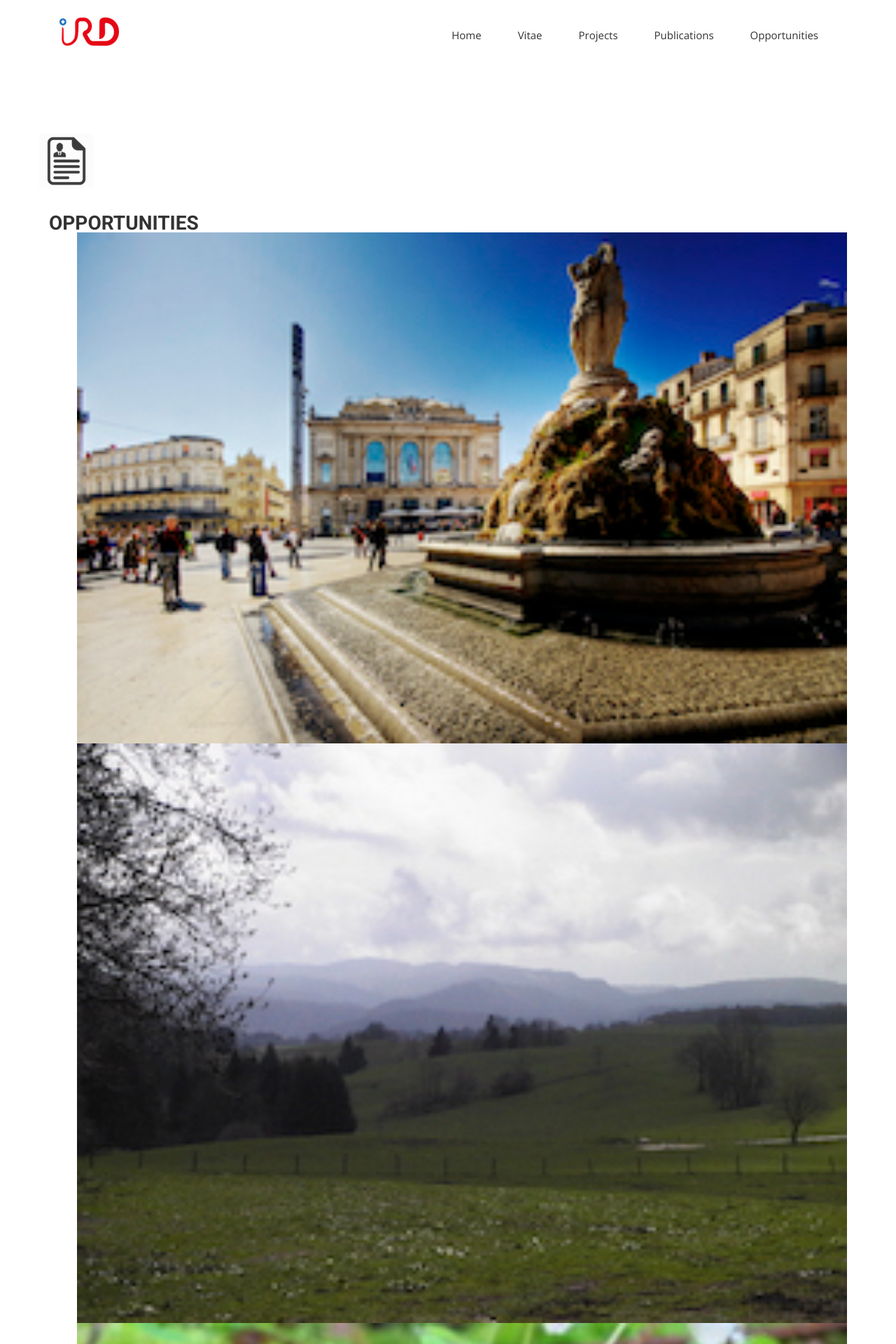
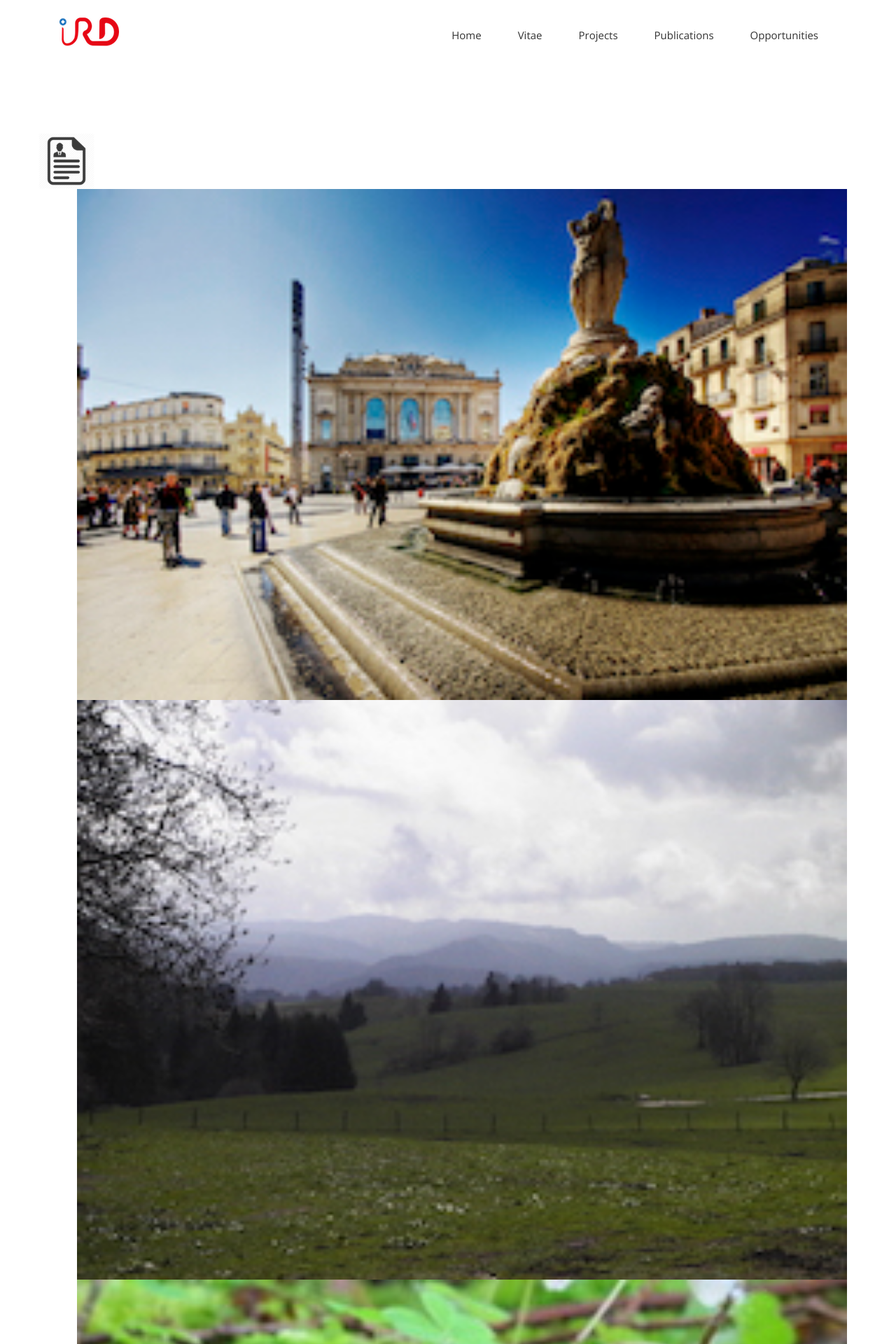
Before and after one commit to rocheben/rocheben.github.io, a Jekyll site: the page built from opp.html, in a window 1280 px wide. Shown: the top 1920 px of the page at 70% size. Built offline with Jekyll 4.4.1, drawn with Linux system fonts in a browser that asks for light colours; nearby versions of some CDN libraries; some web fonts are replaced.

Commit message:
Update opp.html

```diff
--- a/opp.html
+++ b/opp.html
@@ -11,12 +11,13 @@ permalink: /opp/
 			<img src="{{ site.baseurl }}/img/cv.png" height="80" width="80" alt="">
       <div class="col-md-12 col-sm-12">
         <div class="block">
+					<img src="{{ site.baseurl }}/img/Montpellier.jpg" width=340 alt="">
+					<img src="{{ site.baseurl }}/img/PIC_0065.JPG" width=340 alt="">
+					<img src="{{ site.baseurl }}/img/IMG_0174.JPG" width=340 alt="">
+
           <div class="section-title">
 
 						<h2>Opportunities</h2>
-<img src="{{ site.baseurl }}/img/Montpellier.jpg" width=340 alt="">
-<img src="{{ site.baseurl }}/img/PIC_0065.JPG" width=340 alt="">
-<img src="{{ site.baseurl }}/img/IMG_0174.JPG" width=340 alt="">
 						<h3>PhD Fellowship with Nathalie Charbonnel and Benjamin Roche (French version available below)</h3>
 
 						<h4>Deciphering the links between biodiversity and health : rodents, microbiota and zoonotic pathogens </h4>
```
